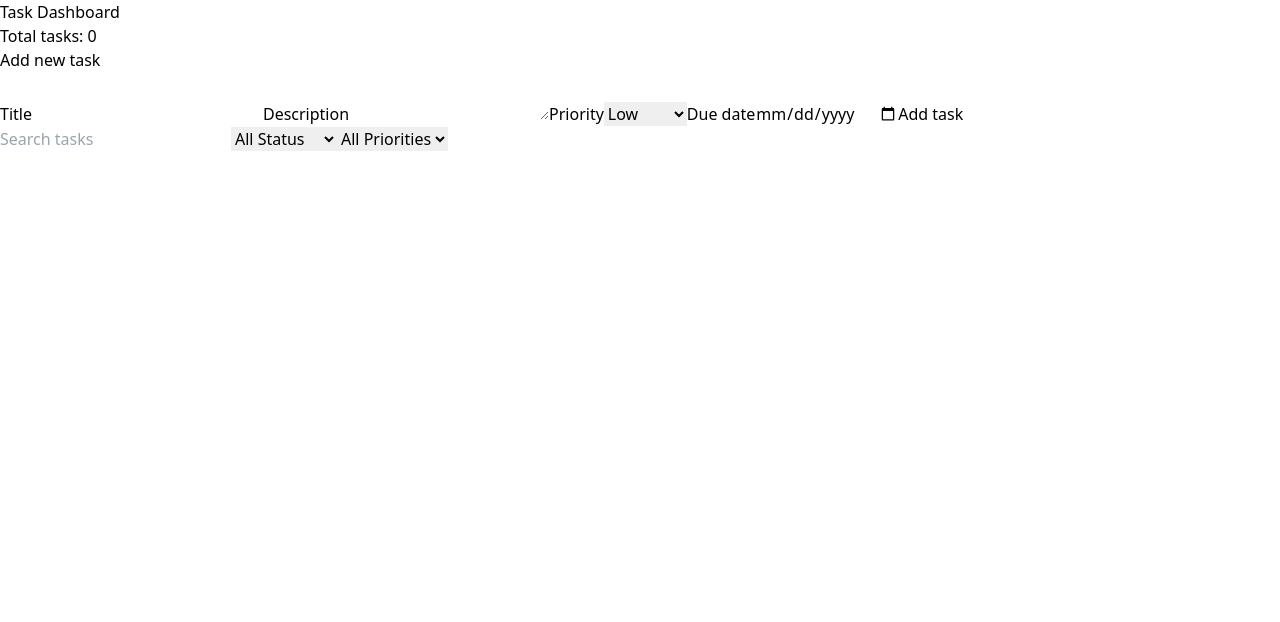
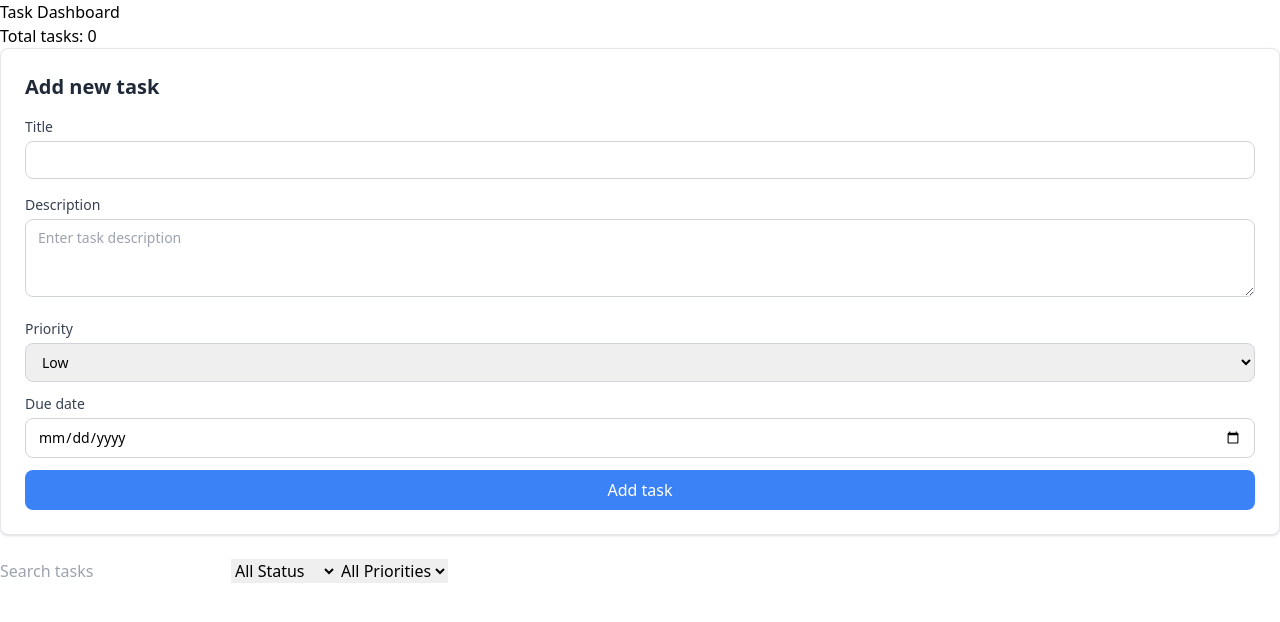
Before and after one commit to Albina93/task-dashboard, a React (Vite) app: page / in a window 1280 px wide. Shown: the top 622 px of the page. Built offline with nearby package versions, Linux system fonts and the light colour scheme.

Commit message:
adding style for TaskForm using tailwind

```diff
--- a/src/components/TaskForm/TaskForm.tsx
+++ b/src/components/TaskForm/TaskForm.tsx
@@ -8,6 +8,9 @@ export const TaskForm = ({ onSubmit }: TaskFormProps) => {
     priority: "low",
     dueDate: "",
   });
+
+  const [errors, setErrors] = useState<FormErrors>({});
+
   const handleChange = (
     e: React.ChangeEvent<
       HTMLInputElement | HTMLTextAreaElement | HTMLSelectElement
@@ -17,11 +20,8 @@ export const TaskForm = ({ onSubmit }: TaskFormProps) => {
     setFormdata((prev) => ({ ...prev, [name]: value }));
   };
 
-  const [errors, setErrors] = useState<FormErrors>({});
   const handleSubmit = (e: React.FormEvent<HTMLFormElement>) => {
     e.preventDefault();
-
-    // Validate fields
     const newErrors: FormErrors = {};
     // check the title is empty or just spaces
     if (!formdata.title.trim()) {
@@ -53,47 +53,80 @@ export const TaskForm = ({ onSubmit }: TaskFormProps) => {
   };
 
   return (
-    <div>
-      <h3>Add new task</h3>
+    <div className="bg-white rounded-lg shadow p-6 mb-6 border border-gray-200">
+      <h3 className="text-xl font-bold text-gray-800 mb-4">Add new task</h3>
       <form onSubmit={handleSubmit}>
         {/* Title field */}
-        <label>Title</label>
+        <div className="mb-4">
+          <label className="block text-sm font-medium text-gray-700 mb-1">
+            Title
+          </label>
           <input
             type="text"
             name="title"
             value={formdata.title}
             onChange={handleChange}
+            className="w-full border border-gray-300 rounded-lg px-3 py-2 text-sm focus:outline-none focus:ring-2 focus:ring-blue-500"
           />
-        {errors.title && <p>{errors.title}</p>}
+          {errors.title && (
+            <p className="text-red-500 text-xs mt-1">{errors.title}</p>
+          )}
+        </div>
         {/* Description field */}
-        <label>Description</label>
+        <div className="mb-4">
+          <label className="block text-sm font-medium text-gray-700 mb-1">
+            Description
+          </label>
           <textarea
             name="description"
             value={formdata.description}
             onChange={handleChange}
+            placeholder="Enter task description"
+            rows={3}
+            className="w-full border border-gray-300 rounded-lg px-3 py-2 text-sm focus:outline-none focus:ring-2 focus:ring-blue-500"
           />
-        {errors.description && <p>{errors.description}</p>}
+          {errors.description && (
+            <p className="text-red-500 text-xs mt-1">{errors.description}</p>
+          )}
+        </div>
         {/* Priority field */}
-        <label>Priority</label>
+        <div className="flex-1 mb-3">
+          <label className="block text-sm font-medium text-gray-700 mb-1">
+            Priority
+          </label>
           <select
             name="priority"
             value={formdata.priority}
             onChange={handleChange}
+            className="w-full border border-gray-300 rounded-lg px-3 py-2 text-sm focus:outline-none focus:ring-2 focus:ring-blue-500"
           >
             <option value="low">Low</option>
             <option value="medium">Medium</option>
             <option value="high">High</option>
           </select>
+        </div>
         {/* Due date */}
-        <label>Due date</label>
+        <div className="flex-1">
+          <label className="block text-sm font-medium text-gray-700 mb-1">
+            Due date
+          </label>
           <input
             type="date"
             name="dueDate"
             value={formdata.dueDate}
             onChange={handleChange}
+            className="w-full border border-gray-300 rounded-lg px-3 py-2 text-sm focus:outline-none focus:ring-2 focus:ring-blue-500"
           />
-        {errors.dueDate && <p>{errors.dueDate}</p>}
-        <button type="submit">Add task</button>
+          {errors.dueDate && (
+            <p className="text-red-500 text-xs mt-1">{errors.dueDate}</p>
+          )}
+        </div>
+        <button
+          type="submit"
+          className="w-full bg-blue-500 text-white py-2 mt-3 rounded-lg font-medium hover:bg-blue-600 transition-colors"
+        >
+          Add task
+        </button>
       </form>
     </div>
   );
```
Lines whose indentation alone changed are shown as unchanged.
